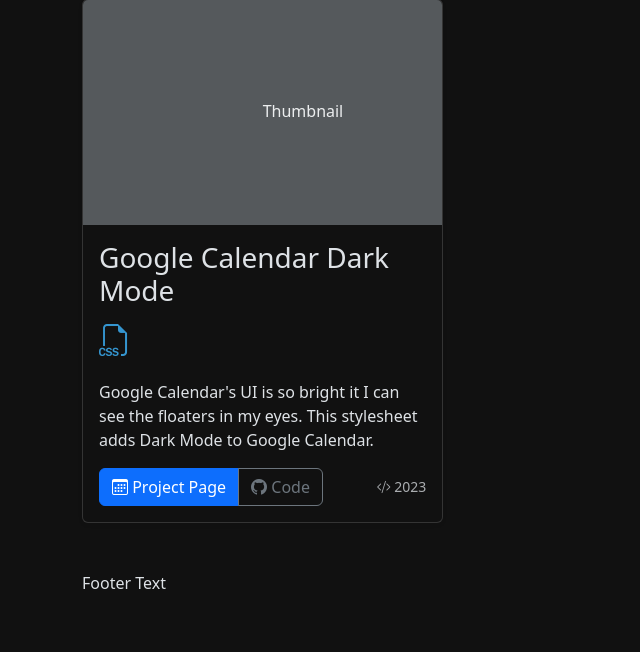
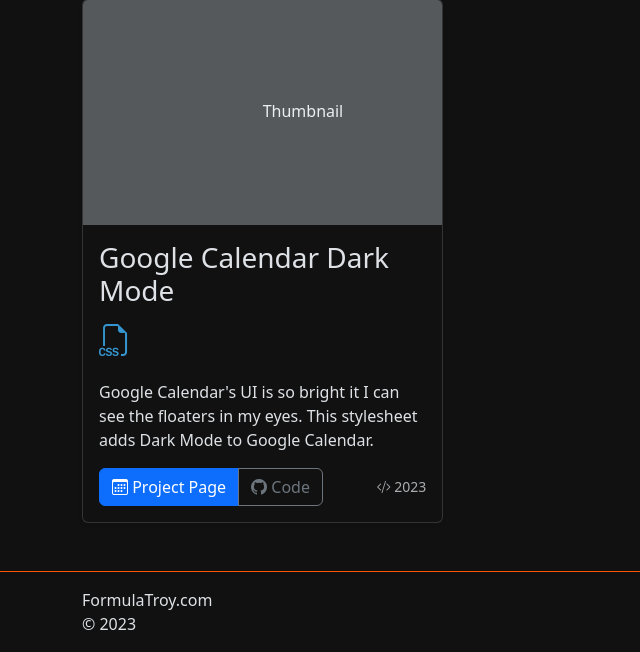
Before and after one commit to FormulaTroy/FormulaTroy.com, a PHP site: page / in a window 1280 px wide. Shown: the part 255-907 px from the top of the page, without its empty margins (0-640 px from the left). Before the commit the page ends 844 px from the top, so only its background shows below. Run offline with PHP 8.4, Linux system fonts and the light colour scheme.

Commit message:
Init Footer

```diff
--- a/css/formulatroy.css
+++ b/css/formulatroy.css
@@ -20,7 +20,7 @@
   --bs-dropdown-link-disabled-color: var(--ftgrey);
 }
 
-/* Header */
+/* Nav Bar */
 nav {
   border-bottom: 1px solid var(--ftblue);
 }
@@ -29,6 +29,12 @@
   color: var(--ftwhite);
 }
 
+.nav-link:focus,
+.nav-link:hover {
+  color: var(--ftblue);
+}
+
+/* Nav Bar > Dropdown Menus */
 .dropdown-menu.show {
   border: 1px solid var(--ftblue);
 }
@@ -37,14 +43,10 @@
   color: var(--ftwhite);
 }
 
-.dropdown-item:hover, .dropdown-item:focus {
+.dropdown-item:hover,
+.dropdown-item:focus {
   color: var(--ftwhite);
   background-color: var(--ftdark);
-}
-
-.nav-link:focus,
-.nav-link:hover {
-  color: var(--ftblue);
 }
 
 /* Black background override */
@@ -56,3 +58,8 @@
 .ft-css-badge {
   color: var(--css-badge-color);
 }
+
+/* Footer */
+footer {
+  border-top: 1px solid var(--ftorange);
+}
--- a/index.php
+++ b/index.php
@@ -102,9 +102,9 @@
     </div>
 
   </main>
-  <footer class="mt-5">
+  <footer class="mt-5 pt-3">
     <div class="container">
-      <p>Footer Text</p>
+      <p>FormulaTroy.com<br>&copy; <?php echo date("Y"); ?></p>
     </div>
   </footer>
   <script src="https://cdn.jsdelivr.net/npm/bootstrap@5.3.0-alpha1/dist/js/bootstrap.bundle.min.js"
```
